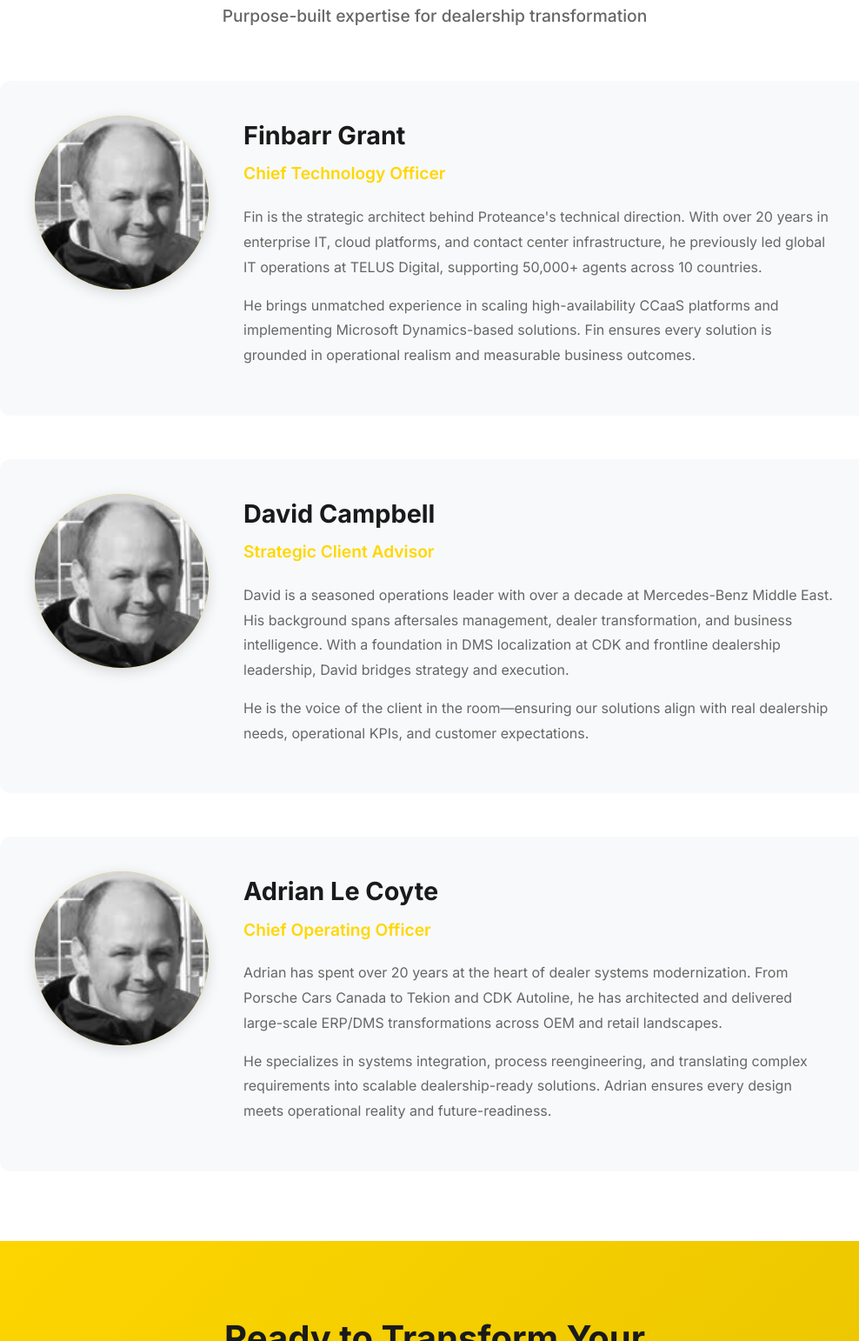
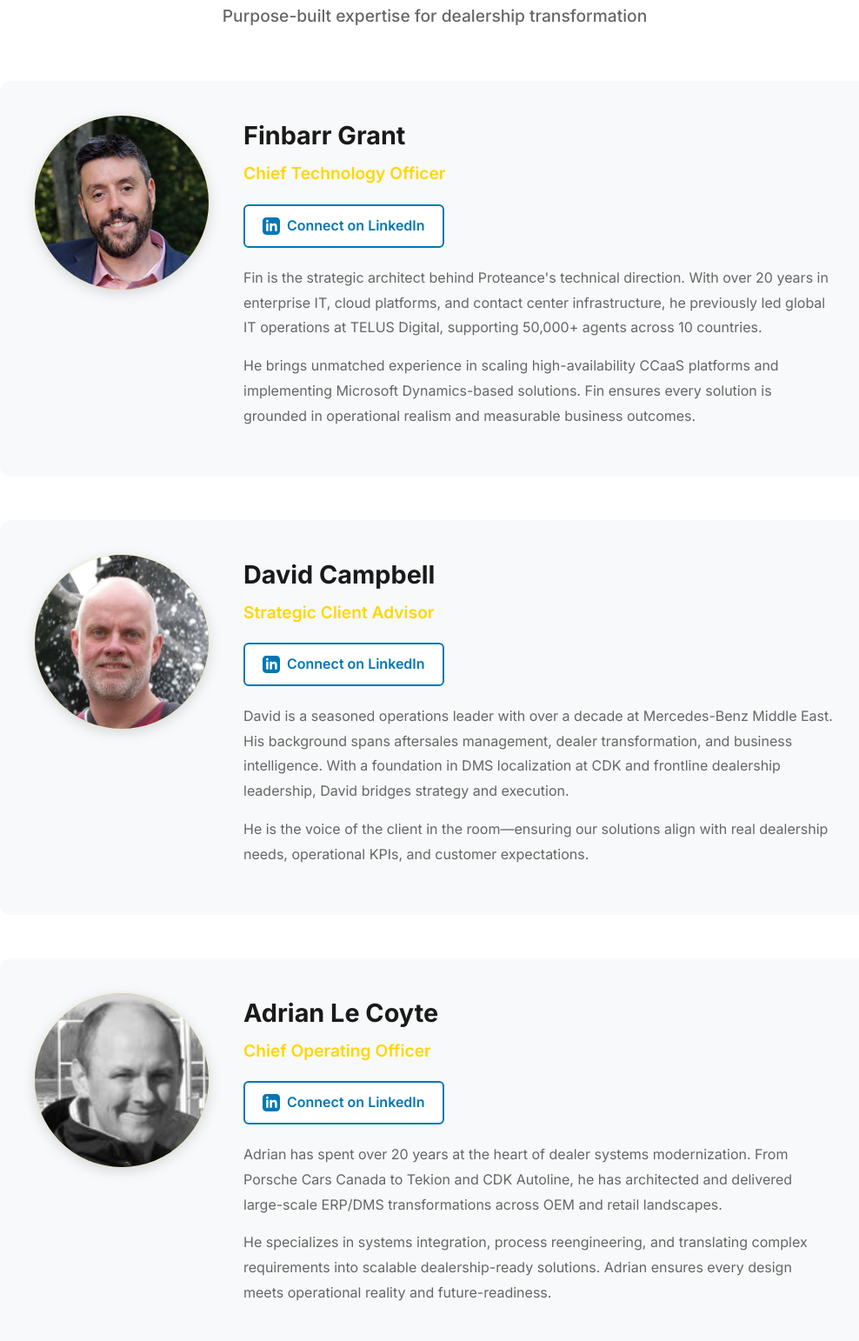
Before and after one commit to fingrant/proteance-website, a plain HTML site: page about.html in a window 1280 px wide. Shown: the part 2139-3681 px from the top of the page at 87% size, without its empty margins (140-1128 px from the left). Drawn offline with Linux system fonts and the light colour scheme.

Commit message:
Add team profile photos and LinkedIn links

```diff
--- a/about.html
+++ b/about.html
@@ -100,11 +100,17 @@
                 <!-- Finbarr Grant -->
                 <div class="team-member">
                     <div class="team-photo">
-                        <img src="Adrian.jpeg" alt="Finbarr Grant" onerror="this.style.display='none'">
+                        <img src="WebsiteImages/ProfilePicFinbarr.png" alt="Finbarr Grant">
                     </div>
                     <div class="team-info">
                         <h3>Finbarr Grant</h3>
                         <p class="team-title">Chief Technology Officer</p>
+                        <a href="https://www.linkedin.com/in/finbarrgrant/" target="_blank" rel="noopener noreferrer" class="linkedin-link">
+                            <svg xmlns="http://www.w3.org/2000/svg" width="24" height="24" viewBox="0 0 24 24" fill="#0077b5">
+                                <path d="M19 0h-14c-2.761 0-5 2.239-5 5v14c0 2.761 2.239 5 5 5h14c2.762 0 5-2.239 5-5v-14c0-2.761-2.238-5-5-5zm-11 19h-3v-11h3v11zm-1.5-12.268c-.966 0-1.75-.79-1.75-1.764s.784-1.764 1.75-1.764 1.75.79 1.75 1.764-.783 1.764-1.75 1.764zm13.5 12.268h-3v-5.604c0-3.368-4-3.113-4 0v5.604h-3v-11h3v1.765c1.396-2.586 7-2.777 7 2.476v6.759z"/>
+                            </svg>
+                            Connect on LinkedIn
+                        </a>
                         <p class="team-bio">Fin is the strategic architect behind Proteance's technical direction. With over 20 years in enterprise IT, cloud platforms, and contact center infrastructure, he previously led global IT operations at TELUS Digital, supporting 50,000+ agents across 10 countries.</p>
                         <p class="team-bio">He brings unmatched experience in scaling high-availability CCaaS platforms and implementing Microsoft Dynamics-based solutions. Fin ensures every solution is grounded in operational realism and measurable business outcomes.</p>
                     </div>
@@ -113,11 +119,17 @@
                 <!-- David Campbell -->
                 <div class="team-member">
                     <div class="team-photo">
-                        <img src="Adrian.jpeg" alt="David Campbell" onerror="this.style.display='none'">
+                        <img src="WebsiteImages/ProfilePicDavid.jpg" alt="David Campbell">
                     </div>
                     <div class="team-info">
                         <h3>David Campbell</h3>
                         <p class="team-title">Strategic Client Advisor</p>
+                        <a href="https://www.linkedin.com/in/david-campbell-8537a637/" target="_blank" rel="noopener noreferrer" class="linkedin-link">
+                            <svg xmlns="http://www.w3.org/2000/svg" width="24" height="24" viewBox="0 0 24 24" fill="#0077b5">
+                                <path d="M19 0h-14c-2.761 0-5 2.239-5 5v14c0 2.761 2.239 5 5 5h14c2.762 0 5-2.239 5-5v-14c0-2.761-2.238-5-5-5zm-11 19h-3v-11h3v11zm-1.5-12.268c-.966 0-1.75-.79-1.75-1.764s.784-1.764 1.75-1.764 1.75.79 1.75 1.764-.783 1.764-1.75 1.764zm13.5 12.268h-3v-5.604c0-3.368-4-3.113-4 0v5.604h-3v-11h3v1.765c1.396-2.586 7-2.777 7 2.476v6.759z"/>
+                            </svg>
+                            Connect on LinkedIn
+                        </a>
                         <p class="team-bio">David is a seasoned operations leader with over a decade at Mercedes-Benz Middle East. His background spans aftersales management, dealer transformation, and business intelligence. With a foundation in DMS localization at CDK and frontline dealership leadership, David bridges strategy and execution.</p>
                         <p class="team-bio">He is the voice of the client in the room—ensuring our solutions align with real dealership needs, operational KPIs, and customer expectations.</p>
                     </div>
@@ -126,11 +138,17 @@
                 <!-- Adrian Le Coyte -->
                 <div class="team-member">
                     <div class="team-photo">
-                        <img src="Adrian.jpeg" alt="Adrian Le Coyte">
+                        <img src="WebsiteImages/ProfilePicAdrian.jpg" alt="Adrian Le Coyte">
                     </div>
                     <div class="team-info">
                         <h3>Adrian Le Coyte</h3>
                         <p class="team-title">Chief Operating Officer</p>
+                        <a href="https://www.linkedin.com/in/adrian-le-coyte/" target="_blank" rel="noopener noreferrer" class="linkedin-link">
+                            <svg xmlns="http://www.w3.org/2000/svg" width="24" height="24" viewBox="0 0 24 24" fill="#0077b5">
+                                <path d="M19 0h-14c-2.761 0-5 2.239-5 5v14c0 2.761 2.239 5 5 5h14c2.762 0 5-2.239 5-5v-14c0-2.761-2.238-5-5-5zm-11 19h-3v-11h3v11zm-1.5-12.268c-.966 0-1.75-.79-1.75-1.764s.784-1.764 1.75-1.764 1.75.79 1.75 1.764-.783 1.764-1.75 1.764zm13.5 12.268h-3v-5.604c0-3.368-4-3.113-4 0v5.604h-3v-11h3v1.765c1.396-2.586 7-2.777 7 2.476v6.759z"/>
+                            </svg>
+                            Connect on LinkedIn
+                        </a>
                         <p class="team-bio">Adrian has spent over 20 years at the heart of dealer systems modernization. From Porsche Cars Canada to Tekion and CDK Autoline, he has architected and delivered large-scale ERP/DMS transformations across OEM and retail landscapes.</p>
                         <p class="team-bio">He specializes in systems integration, process reengineering, and translating complex requirements into scalable dealership-ready solutions. Adrian ensures every design meets operational reality and future-readiness.</p>
                     </div>
--- a/styles.css
+++ b/styles.css
@@ -917,6 +917,38 @@ body {
     margin-bottom: 15px;
 }
 
+.linkedin-link {
+    display: inline-flex;
+    align-items: center;
+    gap: 8px;
+    padding: 10px 20px;
+    background: var(--bg-white);
+    border: 2px solid #0077b5;
+    border-radius: 6px;
+    color: #0077b5;
+    text-decoration: none;
+    font-weight: var(--font-weight-semibold);
+    transition: all 0.3s ease;
+    margin-bottom: 20px;
+}
+
+.linkedin-link:hover {
+    background: #0077b5;
+    color: var(--text-white);
+    transform: translateY(-2px);
+    box-shadow: var(--shadow-sm);
+}
+
+.linkedin-link:hover svg {
+    fill: var(--text-white);
+}
+
+.linkedin-link svg {
+    width: 20px;
+    height: 20px;
+    transition: fill 0.3s ease;
+}
+
 .nav-menu a.active {
     color: var(--primary-color);
 }
```
Also changed, not shown: WebsiteImages/ProfilePicAdrian.jpg (added), WebsiteImages/ProfilePicDavid.jpg (added), WebsiteImages/ProfilePicFinbarr.png (added).
